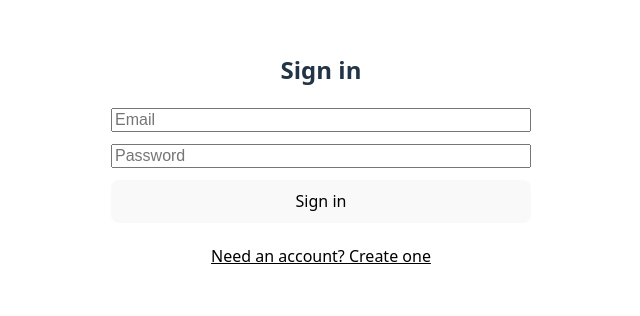
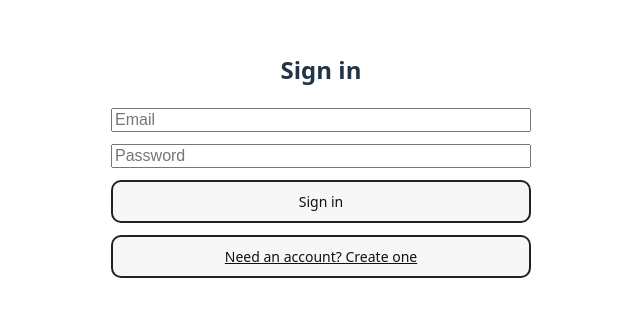
Before and after one commit to lfasel/simplefeed, a React (Vite) app in the folder simplefeed/: page / in a window 1280 px wide. Shown: the top 316 px of the page, without its empty margins (319-959 px from the left). Built offline with nearby package versions, Linux system fonts and the light colour scheme; no server answers.

Commit message:
Normalize modal and auth button styles

```diff
--- a/simplefeed/src/App.css
+++ b/simplefeed/src/App.css
@@ -296,6 +296,18 @@
 
 .closeBtn {
   font-size: 18px;
+  border: 2px solid #222;
+  background: #f7f7f7;
+  color: #111;
+  border-radius: 10px;
+  padding: 6px 10px;
+  cursor: pointer;
+  transition: background 0.2s ease, border-color 0.2s ease, color 0.2s ease;
+}
+
+.closeBtn:hover {
+  background: #efefef;
+  border-color: #555;
 }
 
 .previewContainer {
@@ -336,6 +348,27 @@
   gap: 8px;
   justify-content: flex-end;
   margin-top: 6px;
+}
+
+.formActions button {
+  padding: 10px 12px;
+  border: 2px solid #222;
+  border-radius: 10px;
+  background: #f7f7f7;
+  color: #111;
+  cursor: pointer;
+  font-size: 14px;
+  transition: background 0.2s ease, border-color 0.2s ease, color 0.2s ease;
+}
+
+.formActions button:hover {
+  background: #efefef;
+  border-color: #555;
+}
+
+.formActions button:disabled {
+  opacity: 0.6;
+  cursor: not-allowed;
 }
 
 /* Photo metadata */
@@ -441,6 +474,30 @@
 .authFields {
   display: grid;
   gap: 12px;
+}
+
+.authFields button,
+.signOutArea button {
+  padding: 10px 12px;
+  border: 2px solid #222;
+  border-radius: 10px;
+  background: #f7f7f7;
+  color: #111;
+  cursor: pointer;
+  font-size: 14px;
+  transition: background 0.2s ease, border-color 0.2s ease, color 0.2s ease;
+}
+
+.authFields button:hover,
+.signOutArea button:hover {
+  background: #efefef;
+  border-color: #555;
+}
+
+.authFields button:disabled,
+.signOutArea button:disabled {
+  opacity: 0.6;
+  cursor: not-allowed;
 }
 
 .authFields input,
```
